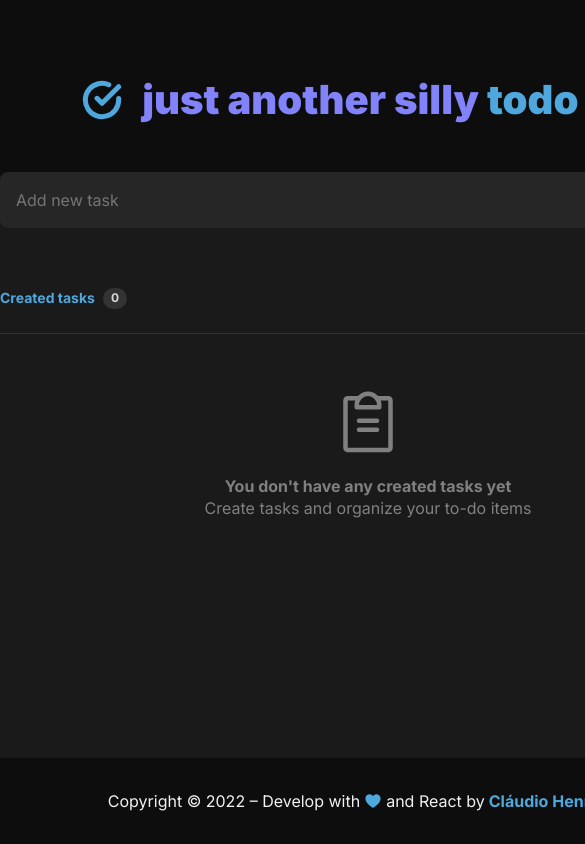
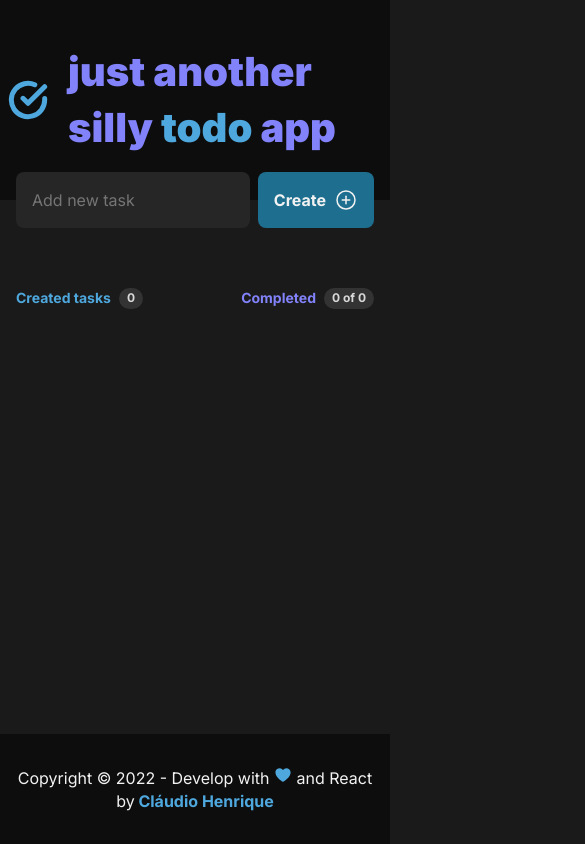
Before and after one commit to claudiohenrique-dev/jasta, a React (Vite) app: page / in a window 390 px wide. Shown: the top 844 px of the page, 585 px wide, since content can reach past the window. Built offline with nearby package versions, Linux system fonts and the light colour scheme.

Commit message:
fix: add responsiveness

```diff
--- a/src/components/Footer/index.tsx
+++ b/src/components/Footer/index.tsx
@@ -11,7 +11,7 @@ export function Footer() {
   return (
     <FooterContainer>
       <p>
-        Copyright &copy; {year} – Develop with <Heart color={colors.blue} size={18} weight='fill' /> and React by
+        Copyright &copy; {year} - Develop with <Heart color={colors.blue} size={18} weight='fill' /> and React by
         <a href='https://claudiohenrique.vercel.app'> Cláudio Henrique</a>
       </p>
     </FooterContainer>
--- a/src/components/Footer/styles.ts
+++ b/src/components/Footer/styles.ts
@@ -4,25 +4,20 @@ export const FooterContainer = styled.footer`
   align-items: center;
   background: ${({ theme }) => theme.colors['gray-700']};
   display: flex;
-  flex: 1;
   justify-content: center;
-  padding: 2rem 0;
+  padding: 2rem 1rem;
+  text-align: center;
 
-  p {
+  p > {
     align-items: center;
     display: flex;
     justify-content: center;
-
-    svg {
-      margin: 0 4px;
-    }
   }
 
   a:visited,
   a {
     color: ${({ theme }) => theme.colors.blue};
     font-weight: bold;
-    margin: 0 4px;
     text-decoration: none;
   }
 `
--- a/src/pages/Home/index.tsx
+++ b/src/pages/Home/index.tsx
@@ -90,16 +90,14 @@ export function Home() {
         </TasksHeader>
 
         <TasksList>
-          {tasks.map(task => (
-            <TaskItem key={task.id} task={task} onCheck={handleCheckTask} onDelete={handleDeleteTask} />
-          ))}
-
-          {!tasks.length && (
+          {tasks ? (
+            tasks.map(task => (
+              <TaskItem key={task.id} task={task} onCheck={handleCheckTask} onDelete={handleDeleteTask} />
+            ))
+          ) : (
             <TasksListEmpty>
               <ClipboardText color={colors['gray-300']} size={72} />
-              <p>
-                <span>You don't have any created tasks yet</span>
-              </p>
+              <p>You don't have any created tasks yet</p>
               <p>Create tasks and organize your to-do items</p>
             </TasksListEmpty>
           )}
--- a/src/pages/Home/styles.ts
+++ b/src/pages/Home/styles.ts
@@ -3,6 +3,11 @@ import styled from 'styled-components'
 export const HomeContainer = styled.div`
   margin: 0 auto;
   width: 46rem;
+
+  @media only screen and (max-width: 786px) {
+    padding: 0 1rem;
+    width: 100%;
+  }
 `
 
 export const NewTaskForm = styled.form`
@@ -72,9 +77,10 @@ export const TasksListEmpty = styled.div`
 
   p {
     color: ${({ theme }) => theme.colors['gray-300']};
+    font-weight: bold;
   }
 
-  p > span {
-    font-weight: bold;
+  p:last-child {
+    font-weight: normal;
   }
 `
```
